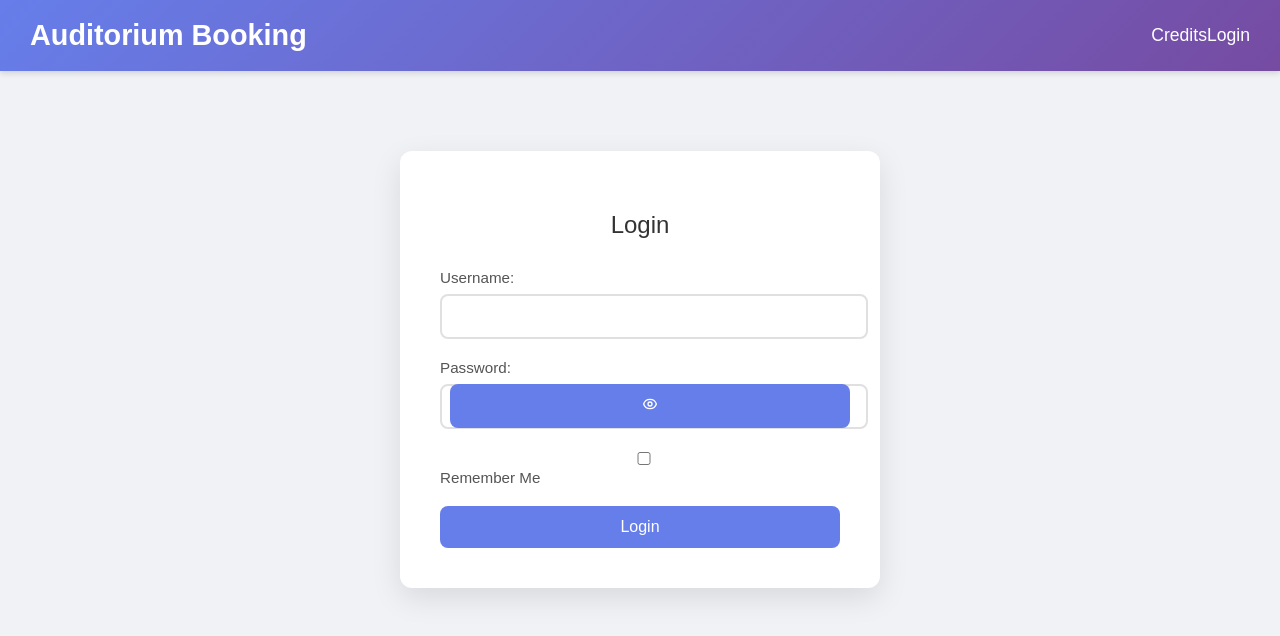
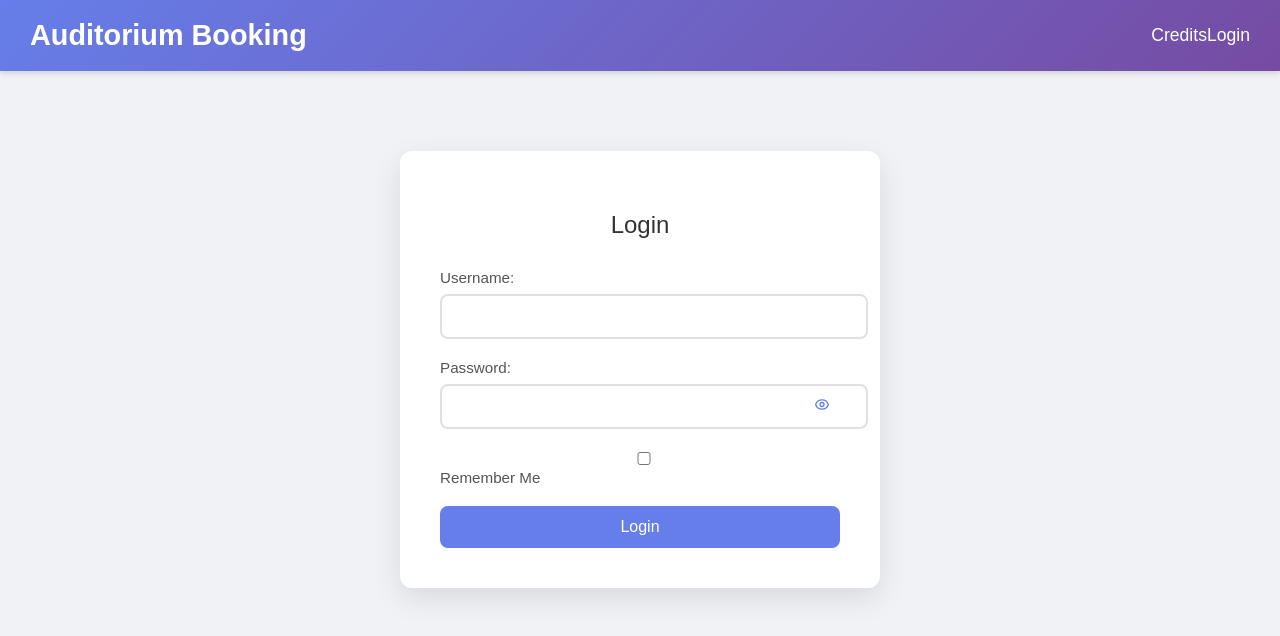
Before and after one commit to Plug0007/auditoriumfrontend, a React (Create React App) app: page /login in a window 1280 px wide. Shown: the top 636 px of the page. Built offline with nearby package versions, Linux system fonts and the light colour scheme.

Commit message:
Update Login.css

```diff
--- a/src/styles/Login.css
+++ b/src/styles/Login.css
@@ -16,7 +16,7 @@
   font-weight: 500;
 }
 
-.login-container form div {
+.form-group {
   margin-bottom: 20px;
 }
 
@@ -41,7 +41,7 @@
   outline: none;
 }
 
-.login-container button {
+.login-container button[type="submit"] {
   width: 100%;
   padding: 12px;
   background: #667eea;
@@ -53,23 +53,24 @@
   transition: background 0.3s ease;
 }
 
-.login-container button:hover {
+.login-container button[type="submit"]:hover {
   background: #5a67d8;
 }
 
-/* Styles for password wrapper and toggle icon */
 .password-wrapper {
   position: relative;
 }
 
+/* Extra right padding for the input to avoid overlapping the icon */
 .password-wrapper input {
-  padding-left: 40px; /* leave room on the left for the icon */
+  padding-right: 40px;
 }
 
+/* The eye icon button on the right side */
 .toggle-password {
   position: absolute;
-  left: 10px;
   top: 50%;
+  right: 10px;
   transform: translateY(-50%);
   background: none;
   border: none;
@@ -80,6 +81,12 @@
 
 /* Slide in animation */
 @keyframes slideIn {
-  from { opacity: 0; transform: translateY(-20px); }
-  to { opacity: 1; transform: translateY(0); }
+  from {
+    opacity: 0;
+    transform: translateY(-20px);
+  }
+  to {
+    opacity: 1;
+    transform: translateY(0);
+  }
 }
```
